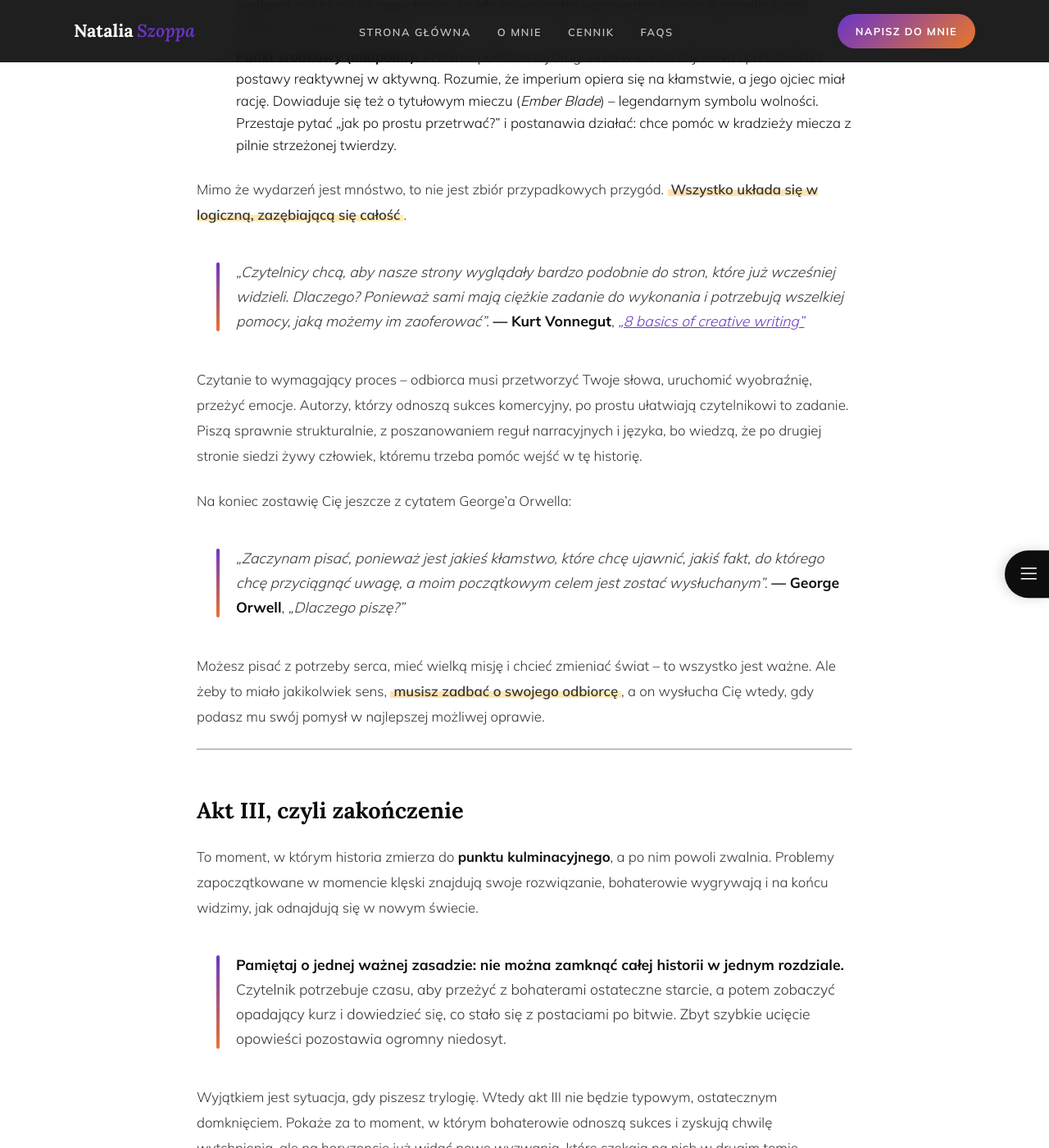
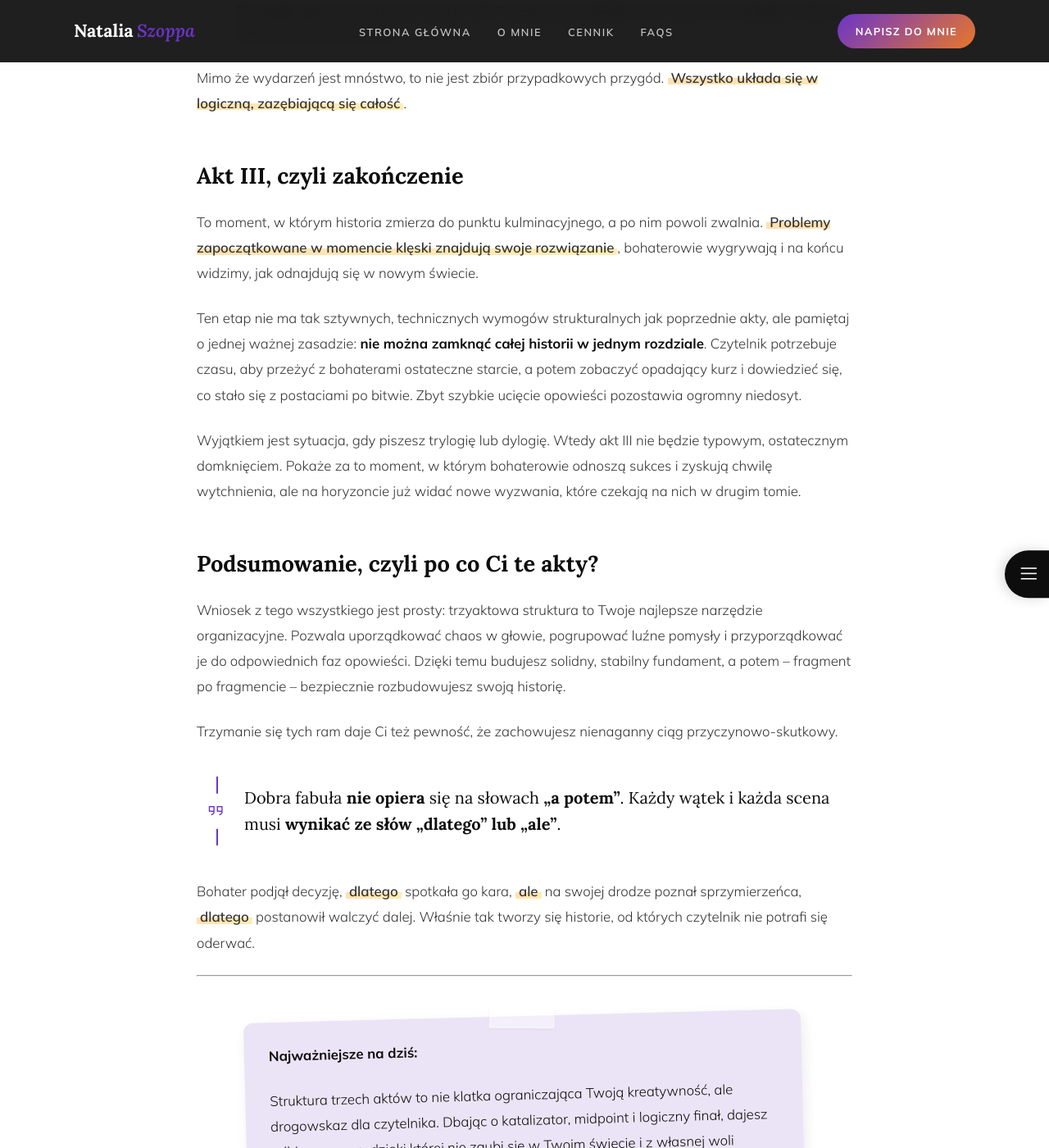
Before and after one commit to Bonnie00726/nataliaszoppa, a Jekyll site: the page built from _posts/2026-06-04-struktura-trzech-aktow2.md, in a window 1280 px wide and 1400 px high, scrolled down 5382 px. Shown: the whole window at 82% size. Built offline with Jekyll 4.4.1, drawn with Linux system fonts in a browser that asks for light colours; comment, search, counter and statistics services are not loaded; some of the changed text lies outside the part shown.

Commit message:
Update 2026-06-04-struktura-trzech-aktow2.md

```diff
--- a/_posts/2026-06-04-struktura-trzech-aktow2.md
+++ b/_posts/2026-06-04-struktura-trzech-aktow2.md
@@ -191,17 +191,9 @@
 
 To najtrudniejsza część, bo najłatwiej wpaść tu w pułapkę „bohatera doświadczającego” – czyli takiego, który jedynie przyjmuje ciosy od losu. Pamiętaj: każdy bohater musi w pewnym momencie zacząć reagować i działać, aby osiągnąć swój cel.
 
-W akcie II przez długi czas widzimy, jak bohaterowie zmagają się z zawirowaniami. Los rzuca im kłody pod nogi, a oni walczą z nimi – często z marnym skutkiem.
+W akcie II przez długi czas widzimy, jak bohaterowie zmagają się z zawirowaniami. Los rzuca im kłody pod nogi, a oni walczą z nimi – często z marnym skutkiem. To są tzw. **punkty nacisku (*pinch points*)**.  <span class="highlight-marker">Ważne, aby przynajmniej jeden z nich pochodził bezpośrednio od samego antagonisty.</span> To kluczowy etap historii. Jako autor dajesz wtedy swoim bohaterom szansę na poznanie siebie: swoich potrzeb, pragnień, wad i mocnych stron. Każda kolejna kłoda to wyzwanie, które ich kształtuje.
 
-<div class="blog-highlight" markdown="1">
-To są tzw. **punkty nacisku (*pinch points*)**. Ważne, aby przynajmniej jeden z nich pochodził bezpośrednio od samego antagonisty. To kluczowy etap historii. Jako autor dajesz wtedy swoim bohaterom szansę na poznanie siebie: swoich potrzeb, pragnień, wad i mocnych stron.
-</div>
-
-Każda kolejna kłoda to wyzwanie, które ich kształtuje.
-
-<div class="blog-highlight" markdown="1">
-W końcu musi jednak przyjść moment, w którym bohater powie: „Dość!” i zacznie reagować, analizować oraz szykować się do odwetu. Zebrał już doświadczenie, znalazł sprzymierzeńców i może zacząć realizować plan. To jest punkt środkowy (**midpoint**).
-</div>
+ <span class="highlight-marker">W końcu musi jednak przyjść moment, w którym bohater powie: „Dość!” i zacznie reagować</span>, analizować oraz szykować się do odwetu. Zebrał już doświadczenie, znalazł sprzymierzeńców i może zacząć realizować plan. To jest punkt środkowy (**midpoint**).
 
 Jego zadaniem jest <span class="highlight-marker">przełączenie bohatera z postawy reaktywnej na aktywną</span>. Do tego momentu protagonista wyłącznie odpowiadał na zdarzenia zewnętrzne – ktoś rzucał mu przeszkodę, on ją omijał i schodził dalej. Po przekroczeniu midpointu bohater zaczyna samodzielnie kształtować bieg wydarzeń. Przestaje pytać „dlaczego ja?”, a zaczyna myśleć „jak to rozwiązać?”.
 
@@ -233,33 +225,13 @@
 
 Mimo że wydarzeń jest mnóstwo, to nie jest zbiór przypadkowych przygód. <span class="highlight-marker">Wszystko układa się w logiczną, zazębiającą się całość</span>.
 
-<div class="blog-highlight" markdown="1">
-*„Czytelnicy chcą, aby nasze strony wyglądały bardzo podobnie do stron, które już wcześniej widzieli. Dlaczego? Ponieważ sami mają ciężkie zadanie do wykonania i potrzebują wszelkiej pomocy, jaką możemy im zaoferować”.*
-**— Kurt Vonnegut**, *<a href="https://lithub.com/kurt-vonneguts-greatest-writing-advice/" target="_blank">„8 basics of creative writing”</a>*
-</div>
-
-Czytanie to wymagający proces – odbiorca musi przetworzyć Twoje słowa, uruchomić wyobraźnię, przeżyć emocje. Autorzy, którzy odnoszą sukces komercyjny, po prostu ułatwiają czytelnikowi to zadanie. Piszą sprawnie strukturalnie, z poszanowaniem reguł narracyjnych i języka, bo wiedzą, że po drugiej stronie siedzi żywy człowiek, któremu trzeba pomóc wejść w tę historię.
-
-Na koniec zostawię Cię jeszcze z cytatem George'a Orwella:
-
-<div class="blog-highlight" markdown="1">
-*„Zaczynam pisać, ponieważ jest jakieś kłamstwo, które chcę ujawnić, jakiś fakt, do którego chcę przyciągnąć uwagę, a moim początkowym celem jest zostać wysłuchanym”.*
-**— George Orwell**, *„Dlaczego piszę?”*
-</div>
-
-Możesz pisać z potrzeby serca, mieć wielką misję i chcieć zmieniać świat – to wszystko jest ważne. Ale żeby to miało jakikolwiek sens, <span class="highlight-marker">musisz zadbać o swojego odbiorcę</span>, a on wysłucha Cię wtedy, gdy podasz mu swój pomysł w najlepszej możliwej oprawie.
-
----
-
 <h2 id="akt-iii-czyli-zakonczenie">Akt III, czyli zakończenie</h2>
 
-To moment, w którym historia zmierza do **punktu kulminacyjnego**, a po nim powoli zwalnia. Problemy zapoczątkowane w momencie klęski znajdują swoje rozwiązanie, bohaterowie wygrywają i na końcu widzimy, jak odnajdują się w nowym świecie.
+To moment, w którym historia zmierza do punktu kulminacyjnego, a po nim powoli zwalnia. <span class="highlight-marker">Problemy zapoczątkowane w momencie klęski znajdują swoje rozwiązanie</span>, bohaterowie wygrywają i na końcu widzimy, jak odnajdują się w nowym świecie.
 
-<div class="blog-highlight" markdown="1">
-**Pamiętaj o jednej ważnej zasadzie: nie można zamknąć całej historii w jednym rozdziale.** Czytelnik potrzebuje czasu, aby przeżyć z bohaterami ostateczne starcie, a potem zobaczyć opadający kurz i dowiedzieć się, co stało się z postaciami po bitwie. Zbyt szybkie ucięcie opowieści pozostawia ogromny niedosyt.
-</div>
+Ten etap nie ma tak sztywnych, technicznych wymogów strukturalnych jak poprzednie akty, ale pamiętaj o jednej ważnej zasadzie: **nie można zamknąć całej historii w jednym rozdziale**. Czytelnik potrzebuje czasu, aby przeżyć z bohaterami ostateczne starcie, a potem zobaczyć opadający kurz i dowiedzieć się, co stało się z postaciami po bitwie. Zbyt szybkie ucięcie opowieści pozostawia ogromny niedosyt.
 
-Wyjątkiem jest sytuacja, gdy piszesz trylogię. Wtedy akt III nie będzie typowym, ostatecznym domknięciem. Pokaże za to moment, w którym bohaterowie odnoszą sukces i zyskują chwilę wytchnienia, ale na horyzoncie już widać nowe wyzwania, które czekają na nich w drugim tomie.
+Wyjątkiem jest sytuacja, gdy piszesz trylogię lub dylogię. Wtedy akt III nie będzie typowym, ostatecznym domknięciem. Pokaże za to moment, w którym bohaterowie odnoszą sukces i zyskują chwilę wytchnienia, ale na horyzoncie już widać nowe wyzwania, które czekają na nich w drugim tomie.
 
 <h2 id="podsumowanie-czyli-po-co-ci-te-akty">Podsumowanie, czyli po co Ci te akty?</h2>
 
@@ -267,8 +239,8 @@
 
 Trzymanie się tych ram daje Ci też pewność, że zachowujesz nienaganny ciąg przyczynowo-skutkowy.
 
-<div class="blog-highlight" markdown="1">
-**Dobra fabuła nie opiera się na słowach „a potem”. Każdy wątek i każda scena musi wynikać ze słów „dlatego” lub „ale”.**
+<div class="blog-quote" markdown="1">
+Dobra fabuła **nie opiera** się na słowach **„a potem”**. Każdy wątek i każda scena musi **wynikać ze słów „dlatego” lub „ale”**.
 </div>
 
 Bohater podjął decyzję, <span class="highlight-marker">dlatego</span> spotkała go kara, <span class="highlight-marker">ale</span> na swojej drodze poznał sprzymierzeńca, <span class="highlight-marker">dlatego</span> postanowił walczyć dalej. Właśnie tak tworzy się historie, od których czytelnik nie potrafi się oderwać.
```
